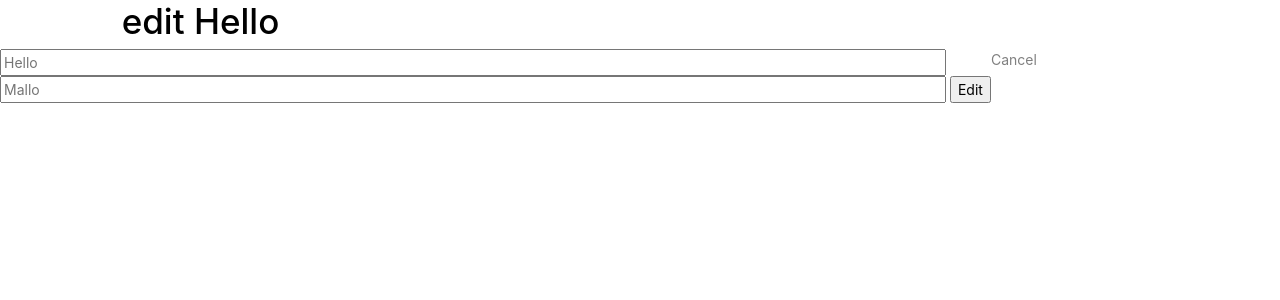
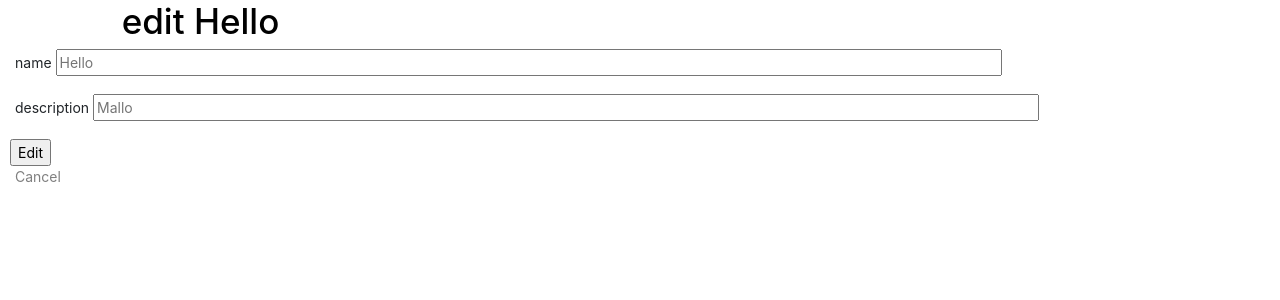
Before and after one commit to elclandestin0/item-catalog-project, a Flask app: page /categories/1/editcategory/ in a window 1280 px wide. Shown: the top 300 px of the page. Run offline with Flask 2, Linux system fonts and the light colour scheme; some libraries are stand-ins or nearby versions.

Commit message:
Bootstrapped form for edit_category.html. Still debugging

```diff
--- a/templates/all_categories.html
+++ b/templates/all_categories.html
@@ -5,7 +5,7 @@
    <div class="col-xl-12 col-lg-12 col-md-12 col-sm-12 col-xs-12 text-align right">
       <nav class="navbar navbar-expand-lg navbar-light bg-light">
          <a class="navbar-brand" href="#">
-            <h2> sport items catalog </h2>
+            <h2 class="mobile-text text-right align"> sport items catalog </h2>
          </a>
          <button class="navbar-toggler" type="button" data-toggle="collapse" data-target="#navbarNavAltMarkup" aria-controls="navbarNavAltMarkup" aria-expanded="false" aria-label="Toggle navigation">
          <span class="navbar-toggler-icon"></span>
--- a/templates/edit_category.html
+++ b/templates/edit_category.html
@@ -5,15 +5,36 @@
    <div class="col-xs-11 col-sm-11 col-md-11 col-lg-11 col-xl-11">
       <h1> edit {{category.name}}</h1>
    </div>
+</div>
 <form action='{{url_for("editSportCategory", category_id = category.id)}}' method='post'>
-      <div class="col-xs-6">
+   <div class="form-row">
+      <div class="col-12 mb-3">
+         <label>name</label>
          <input type='text' name = 'name' size='100' placeholder='{{category.name}}'>
       </div>
-      <div class="col-xs-6">
+      <div class="col-12 mb-3">
+          <label>description</label>
           <input type='text' name = 'description' size='100' placeholder='{{category.description}}'>
+      </div>
+
          <input type='submit' value='Edit'>
       </div>
+      <a href='{{url_for("showSportCategories")}}'> Cancel </a>
 </form>
-    <a href='{{url_for("showSportCategories")}}'> Cancel </a>
+
+<!-- <form action='{{url_for("editSportCategory", category_id = category.id)}}' method='post'>
+   <div class="form-row">
+     <div class="col-md-4 mb-3">
+       <label>name</label>
+       <input type="text" size='100' name='name' class="form-control is-valid" placeholder="{{category.name}}" required>
      </div>
+     <div class="col-md-4 mb-3">
+       <label>description</label>
+       <input type="text" class="form-control is-valid" placeholder="{{category.description}}" required>
+       <div class="valid-feedback">
+         Looks good!
+       </div>
+     </div>
+       <input type='submit' value='edit'>
+   </form> -->
 {% endblock %}
--- a/views.py
+++ b/views.py
@@ -23,8 +23,8 @@ session = DBSession()
 app = Flask(__name__)
 
 # LOAD CLIENT_ID BY PARSING IT FROM CLIENT_SECRETS.JSON (from google)
-CLIENT_ID = json.loads(
-    open('client_secrets.json', 'r').read())['web']['client_id']
+# CLIENT_ID = json.loads(
+    # open('client_secrets.json', 'r').read())['web']['client_id']
 
 @app.route('/home')
 def showHome():
```
Also changed, not shown: catalog.db, 1 other file. Lines whose indentation alone changed are shown as unchanged.
